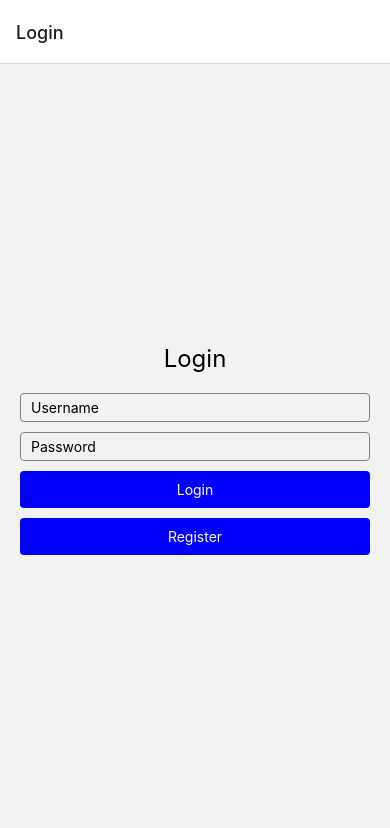
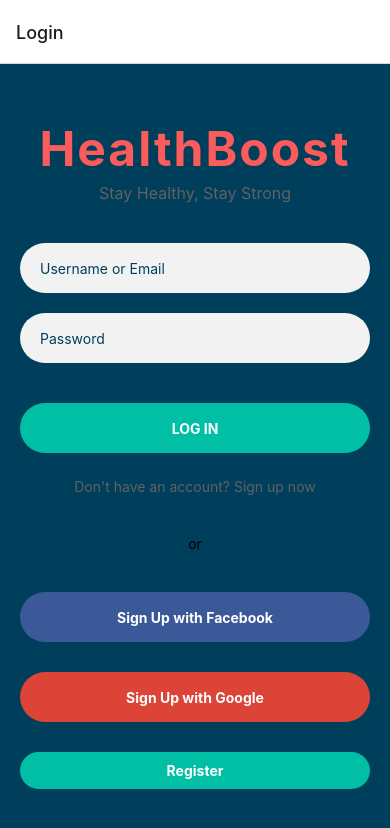
Before and after one commit to gillgurpinderr/BasicFitnessApp, a React Native app: screen /Login in a window 390 px wide. Shown: the top 828 px of the page. Built offline with nearby package versions, Linux system fonts and the light colour scheme.

Commit message:
usman-styling

```diff
--- a/src/pages/LoginPage.js
+++ b/src/pages/LoginPage.js
@@ -3,7 +3,7 @@
 import firebase from 'firebase/app';
 import 'firebase/auth';
 
-const LoginPage = ({ navigation }) => {
+export default function LoginPage({ navigation }) {
     const [username, setUsername] = useState('');
     const [password, setPassword] = useState('');
 
@@ -41,59 +41,151 @@
 
     return (
         <View style={styles.container}>
-            <Text style={styles.title}>Login</Text>
+            <Text style={styles.logo}>HealthBoost</Text>
+            <Text style={styles.subtitle}>Stay Healthy, Stay Strong</Text>
+            <View style={styles.inputView}>
                 <TextInput
-                style={styles.input}
-                placeholder="Username"
+                    style={styles.inputText}
+                    placeholder="Username or Email"
+                    placeholderTextColor="#003f5c"
                     value={username}
                     onChangeText={setUsername}
                 />
+            </View>
+            <View style={styles.inputView}>
                 <TextInput
-                style={styles.input}
+                    style={styles.inputText}
+                    secureTextEntry
                     placeholder="Password"
-                secureTextEntry
+                    placeholderTextColor="#003f5c"
                     value={password}
                     onChangeText={setPassword}
                 />
-            <TouchableOpacity style={styles.button} onPress={handleLogin}>
-                <Text style={styles.buttonText}>Login</Text>
+            </View>
+            <TouchableOpacity style={styles.loginBtn} onPress={handleLogin}>
+                <Text style={styles.loginText}>LOG IN</Text>
+            </TouchableOpacity>
+            <TouchableOpacity onPress={() => navigation.navigate('Signup')}>
+                <Text style={styles.signupText}>Don't have an account? Sign up now</Text>
+            </TouchableOpacity>
+            <View style={styles.orView}>
+                <View style={styles.orLine}></View>
+                <Text style={styles.orText}>or</Text>
+                <View style={styles.orLine}></View>
+            </View>
+            <TouchableOpacity style={styles.loginBtnFacebook}>
+                <Text style={styles.loginTextFacebook}>Sign Up with Facebook</Text>
+            </TouchableOpacity>
+            <TouchableOpacity style={styles.loginBtnGoogle}>
+                <Text style={styles.loginTextGoogle}>Sign Up with Google</Text>
             </TouchableOpacity>
             <TouchableOpacity style={styles.button} onPress={handleRegister}>
                 <Text style={styles.buttonText}>Register</Text>
             </TouchableOpacity>
         </View>
     );
-};
+}
 
 const styles = StyleSheet.create({
     container: {
         flex: 1,
+        backgroundColor: '#003f5c',
+        alignItems: 'center',
         justifyContent: 'center',
         paddingHorizontal: 20,
     },
-    title: {
-        fontSize: 24,
-        textAlign: 'center',
+    logo: {
+        fontWeight: 'bold',
+        fontSize: 48,
+        color: '#fb5b5a',
+        marginBottom: 5,
+        letterSpacing: 2,
+    },
+    subtitle: {
+        fontSize: 16,
+        color: '#616161',
+        marginBottom: 40,
+    },
+    inputView: {
+        width: '100%',
+        backgroundColor: '#f2f2f2',
+        borderRadius: 25,
+        height: 50,
+        marginBottom: 20,
+        justifyContent: 'center',
+        paddingHorizontal: 20,
+    },
+    inputText: {
+        height: 50,
+        color: '#424242',
+    },
+    loginBtn: {
+        width: '100%',
+        backgroundColor: '#00bfa5',
+        borderRadius: 25,
+        height: 50,
+        alignItems: 'center',
+        justifyContent: 'center',
+        marginTop: 20,
+        marginBottom: 10,
+    },
+    loginText: {
+        color: 'white',
+        fontWeight: 'bold',
+    },
+    signupText: {
+        color: '#616161',
+        marginTop: 15,
         marginBottom: 20,
     },
-    input: {
-        borderWidth: 1,
-        borderColor: 'gray',
-        borderRadius: 4,
-        paddingHorizontal: 10,
-        paddingVertical: 5,
+    orView: {
+        flexDirection: 'row',
+        alignItems: 'center',
+        marginVertical: 20,
+    },
+    orLine: {
+        height: 1,
+        flex: 1,
+        backgroundColor: '#e0e0e0',
+    },
+    loginBtnFacebook: {
+        width: '100%',
+        backgroundColor: '#3b5998',
+        borderRadius: 25,
+        height: 50,
+        alignItems: 'center',
+        justifyContent: 'center',
+        marginTop: 20,
         marginBottom: 10,
     },
+    loginTextFacebook: {
+        color: 'white',
+        fontWeight: 'bold',
+    },
+    loginBtnGoogle: {
+        width: '100%',
+        backgroundColor: '#DB4437',
+        borderRadius: 25,
+        height: 50,
+        alignItems: 'center',
+        justifyContent: 'center',
+        marginTop: 20,
+        marginBottom: 10,
+    },
+    loginTextGoogle: {
+        color: 'white',
+        fontWeight: 'bold',
+    },
     button: {
-        backgroundColor: 'blue',
+        backgroundColor: '#00bfa5',
         padding: 10,
-        borderRadius: 4,
-        marginBottom: 10,
+        borderRadius: 25,
+        marginTop: 20,
+        width: '100%',
     },
     buttonText: {
         color: 'white',
+        fontWeight: 'bold',
         textAlign: 'center',
     },
 });
-
-export default LoginPage;
--- a/src/pages/ProfilePage.js
+++ b/src/pages/ProfilePage.js
@@ -118,43 +118,49 @@
 const styles = StyleSheet.create({
     container: {
         flex: 1,
+        backgroundColor: '#003f5c',
         justifyContent: 'center',
         paddingHorizontal: 20,
     },
     title: {
         fontSize: 24,
+        fontWeight: 'bold',
         textAlign: 'center',
+        color: '#fb5b5a',
         marginBottom: 20,
     },
     input: {
-        borderWidth: 1,
-        borderColor: 'gray',
-        borderRadius: 4,
-        paddingHorizontal: 10,
+        backgroundColor: '#f2f2f2',
+        borderRadius: 25,
+        paddingHorizontal: 20,
         paddingVertical: 5,
         marginBottom: 10,
+        color: '#424242',
     },
     button: {
-        backgroundColor: 'blue',
+        backgroundColor: '#00bfa5',
         padding: 10,
-        borderRadius: 4,
+        borderRadius: 25,
         marginBottom: 10,
     },
     buttonText: {
         color: 'white',
         textAlign: 'center',
+        fontWeight: 'bold',
     },
     activeGoal: {
-        backgroundColor: 'darkblue',
+        backgroundColor: '#fb5b5a',
     },
     submitButton: {
-        backgroundColor: 'green',
+        backgroundColor: '#00bfa5',
         padding: 10,
-        borderRadius: 4,
+        borderRadius: 25,
+        marginTop: 20,
     },
     submitButtonText: {
         color: 'white',
         textAlign: 'center',
+        fontWeight: 'bold',
     },
 });
 
```
Lines whose indentation alone changed are shown as unchanged.
